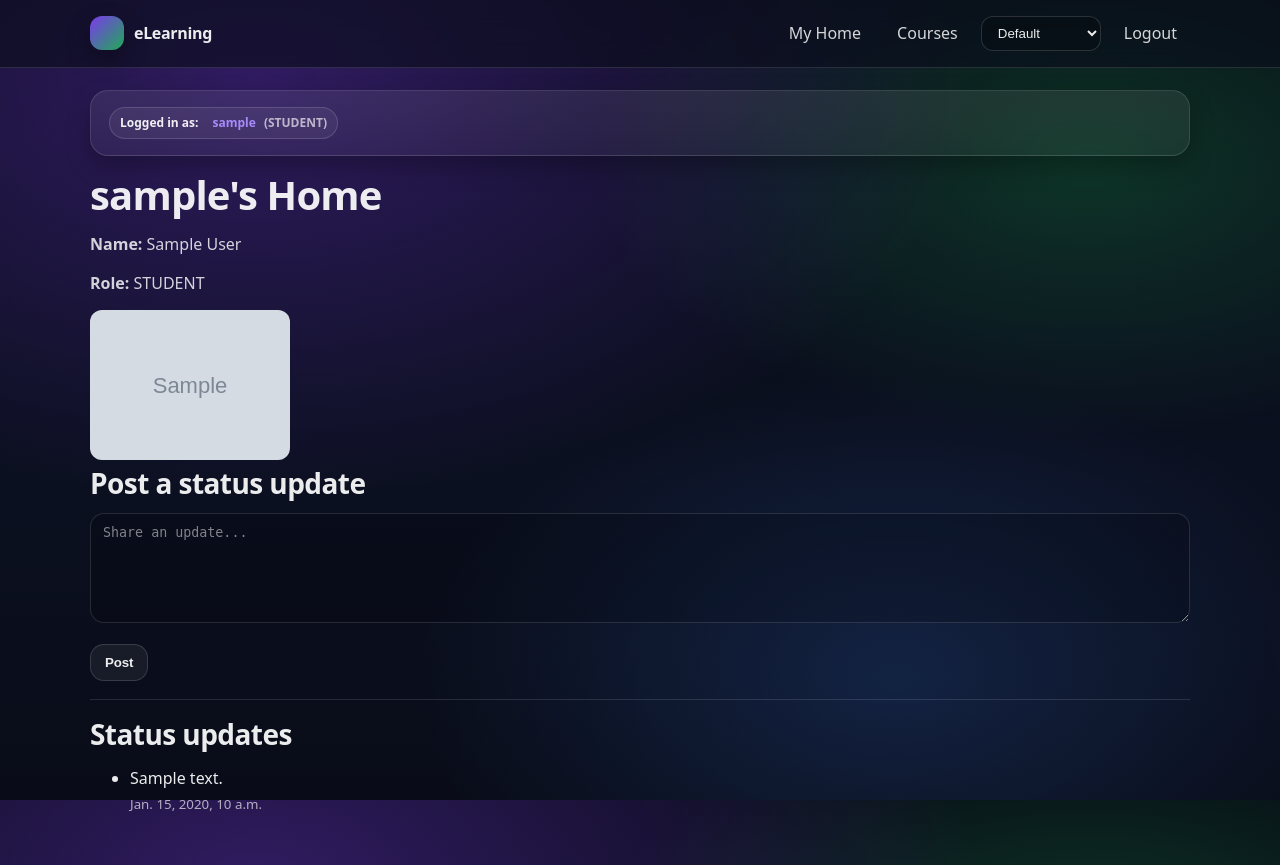
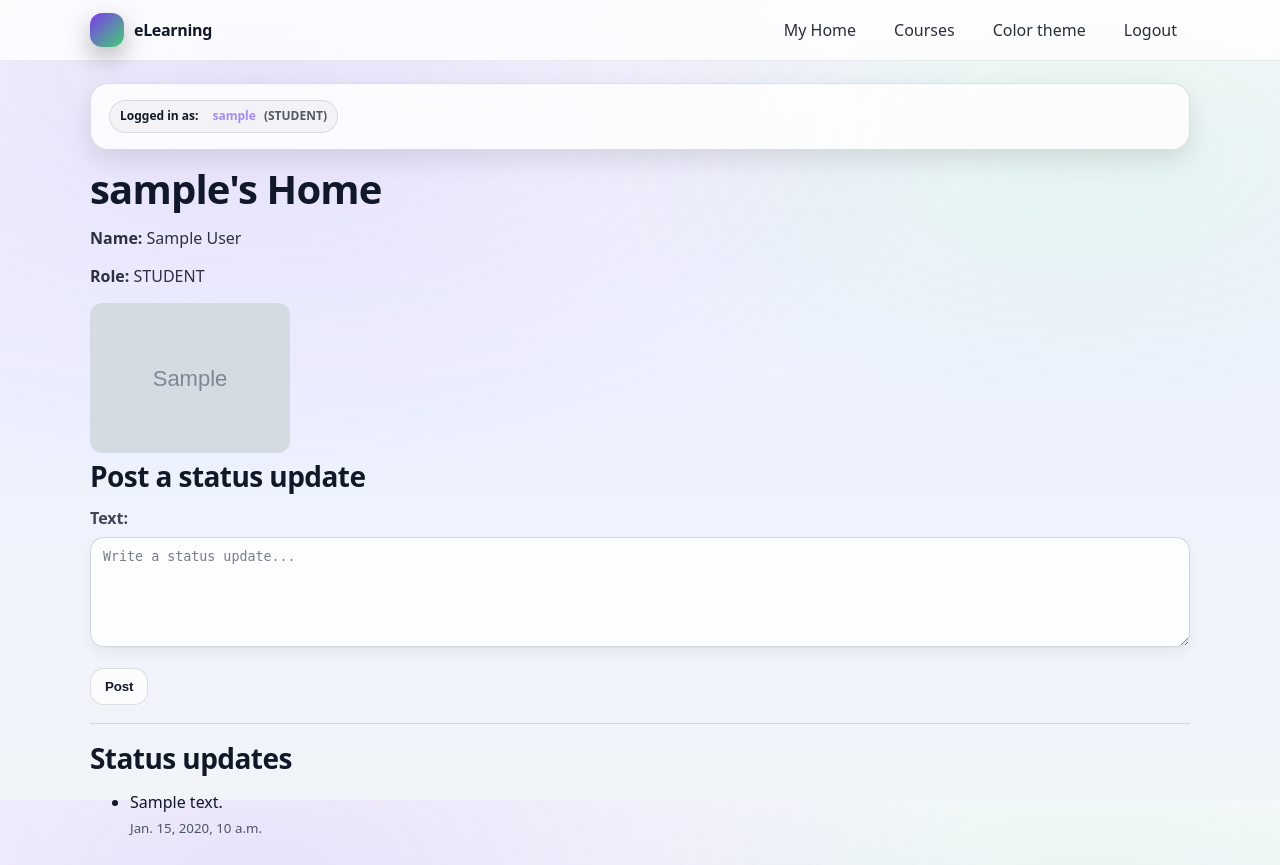
Before and after one commit to Gilkatz2000/eLearning-App-University, a Django app: a page that uses templates/base.html in a window 1280 px wide. Shown: the top 865 px of the page. Run offline with Django 4.2, Linux system fonts and the light colour scheme; a user stored in the database is signed in; tables that the repository leaves empty hold one stand-in row (values such as "Sample post"); grey boxes marked "Sample" are stand-in pictures.

Commit message:
Refactor theme system and navbar UX
- Replaced select-based theme picker with custom dropdown
- Added visual selected state in theme menu
- Improved navbar alignment and layout
- Updated User theme defaults
- Regenerated theme migrations
- Polished templates and CSS styling

```diff
--- a/accounts/forms.py
+++ b/accounts/forms.py
@@ -1,31 +1,45 @@
 from django import forms
-from django.contrib.auth.forms import UserCreationForm, AuthenticationForm
+from django.contrib.auth.forms import UserCreationForm
 
 from .models import User, StatusUpdate
 
 
-class RegisterForm(UserCreationForm):
-    first_name = forms.CharField(required=True, label="First name")
-    last_name = forms.CharField(required=True, label="Last name")
+class CustomUserCreationForm(UserCreationForm):
+    email = forms.EmailField(
+        required=False,
+        label="Email address (optional)",
+    )
 
-    class Meta:
+    class Meta(UserCreationForm.Meta):
         model = User
-        fields = [
-            "username",
-            "first_name",
-            "last_name",
-            "email",
-            "role",
-            "photo",
-            "password1",
-            "password2",
-        ]
+        fields = ("username", "first_name", "last_name", "email", "role", "photo")
+
+    def __init__(self, *args, **kwargs):
+        super().__init__(*args, **kwargs)
+
+        # Make it obvious this is a profile picture, not “documents”
+        self.fields["photo"].label = "Profile photo (optional)"
+        self.fields["photo"].required = False
+        self.fields["photo"].widget.attrs.update(
+            {
+                "accept": "image/*",
+            }
+        )
+
+
+# Keep the old import name working (accounts/views.py tries RegisterForm first)
+RegisterForm = CustomUserCreationForm
+
 
 class StatusUpdateForm(forms.ModelForm):
     class Meta:
         model = StatusUpdate
-        fields = ["text"]
+        fields = ("text",)
         widgets = {
-            "text": forms.Textarea(attrs={"rows": 3, "placeholder": "Share an update..."}),
+            "text": forms.Textarea(
+                attrs={
+                    "rows": 3,
+                    "placeholder": "Write a status update...",
+                }
+            ),
         }
-        labels = {"text": ""}
--- a/accounts/views.py
+++ b/accounts/views.py
@@ -6,8 +6,15 @@ from django.db.models import Q
 from django.shortcuts import render, redirect, get_object_or_404
 from django.views.decorators.http import require_POST
 
-from .forms import RegisterForm, StatusUpdateForm
 from .models import User, StatusUpdate
+
+# Robust import: supports either RegisterForm or CustomUserCreationForm
+try:
+    from .forms import RegisterForm
+except ImportError:
+    from .forms import CustomUserCreationForm as RegisterForm
+
+from .forms import StatusUpdateForm
 
 
 def register_view(request):
--- a/static/css/styles.css
+++ b/static/css/styles.css
@@ -220,20 +220,71 @@ body.theme-light .navbar {
   box-shadow: var(--shadow-sm);
 }
 
+/* ===========================
+   Navbar
+   =========================== */
+
+.navbar {
+  position: sticky;
+  top: 0;
+  z-index: 50;
+  backdrop-filter: blur(14px);
+  background: rgba(10, 14, 28, 0.62);
+  border-bottom: 1px solid var(--border);
+}
+
+body.theme-light .navbar {
+  background: rgba(255,255,255,0.78);
+  border-bottom: 1px solid rgba(0,0,0,0.08);
+}
+
+.navbar-inner {
+  width: min(var(--max), calc(100% - 32px));
+  margin: 0 auto;
+  padding: 12px 0;
+  display: flex;
+  align-items: center;
+  justify-content: space-between;
+  gap: 14px;
+}
+
+.brand {
+  display: flex;
+  align-items: center;
+  gap: 10px;
+  font-weight: 800;
+  letter-spacing: -0.02em;
+  color: var(--text);
+}
+
+.brand-badge {
+  width: 34px;
+  height: 34px;
+  border-radius: 12px;
+  background: linear-gradient(135deg, rgba(124,58,237,1), rgba(34,197,94,0.85));
+  box-shadow: var(--shadow-sm);
+}
+
 .nav-links {
   display: flex;
-  gap: 10px;
+  align-items: center;
+  gap: 12px;
   flex-wrap: wrap;
-  align-items: center;
 }
 
+/* regular nav links */
 .nav-links a {
-  padding: 8px 12px;
+  display: inline-flex;
+  align-items: center;
+  height: 36px;
+  padding: 0 12px;
   border-radius: 12px;
   border: 1px solid transparent;
   color: var(--text);
   opacity: 0.9;
+  white-space: nowrap;
 }
+
 .nav-links a:hover {
   background: rgba(255,255,255,0.06);
   border-color: rgba(255,255,255,0.10);
@@ -246,12 +297,120 @@ body.theme-light .nav-links a:hover {
   border-color: rgba(0,0,0,0.10);
 }
 
-/* Make the theme dropdown look good in nav */
-.nav-links select {
-  width: auto;              /* important for navbar */
-  min-width: 120px;
-  padding: 8px 12px;
+/* ===========================
+   Theme dropdown (no <select>)
+   =========================== */
+
+.theme-menu {
+  position: relative;
+}
+
+/* make summary look like a nav link */
+.theme-trigger {
+  display: inline-flex;
+  align-items: center;
+  height: 36px;
+  padding: 0 12px;
   border-radius: 12px;
+  border: 1px solid transparent;
+  color: var(--text);
+  opacity: 0.9;
+  white-space: nowrap;
+  cursor: pointer;
+  user-select: none;
+}
+
+.theme-trigger:hover {
+  background: rgba(255,255,255,0.06);
+  border-color: rgba(255,255,255,0.10);
+  opacity: 1;
+}
+
+body.theme-light .theme-trigger:hover {
+  background: rgba(0,0,0,0.05);
+  border-color: rgba(0,0,0,0.10);
+}
+
+/* remove default arrow marker */
+.theme-trigger {
+  list-style: none;
+}
+.theme-trigger::-webkit-details-marker {
+  display: none;
+}
+
+/* dropdown container */
+.theme-dropdown {
+  position: absolute;
+  top: 44px;
+  right: 0;
+  min-width: 220px;
+  padding: 10px;
+  border-radius: 14px;
+  border: 1px solid var(--border);
+  background: rgba(20, 25, 45, 0.96);
+  box-shadow: var(--shadow-sm);
+  z-index: 100;
+}
+
+body.theme-light .theme-dropdown {
+  background: rgba(255,255,255,0.98);
+  border-color: rgba(0,0,0,0.12);
+}
+
+/* list layout */
+.theme-list {
+  display: grid;
+  gap: 6px;
+  margin: 0;
+}
+
+/* buttons as menu items */
+.theme-option {
+  appearance: none;
+  width: 100%;
+  border: 1px solid transparent;
+  background: rgba(255,255,255,0.06);
+  color: var(--text);
+  padding: 10px 12px;
+  border-radius: 12px;
+  cursor: pointer;
+  display: flex;
+  align-items: center;
+  justify-content: space-between;
+  text-align: left;
+}
+
+body.theme-light .theme-option {
+  background: rgba(0,0,0,0.03);
+  border-color: rgba(0,0,0,0.06);
+  color: var(--text);
+}
+
+.theme-option:hover {
+  border-color: rgba(255,255,255,0.14);
+  background: rgba(255,255,255,0.09);
+}
+
+body.theme-light .theme-option:hover {
+  background: rgba(0,0,0,0.05);
+  border-color: rgba(0,0,0,0.10);
+}
+
+/* selected item */
+.theme-option.is-selected {
+  border-color: rgba(167, 139, 250, 0.40);
+  background: rgba(124, 58, 237, 0.18);
+}
+
+body.theme-light .theme-option.is-selected {
+  border-color: rgba(124, 58, 237, 0.28);
+  background: rgba(124, 58, 237, 0.10);
+}
+
+.theme-check {
+  font-weight: 900;
+  opacity: 0.95;
 }
 
 /* ===========================
--- a/templates/accounts/register.html
+++ b/templates/accounts/register.html
@@ -1,3 +1,8 @@
+{% extends "base.html" %}
+
+{% block title %}Register{% endblock %}
+
+{% block content %}
 <h1>Register</h1>
 
 <p>Please create your account. Your <strong>first and last name</strong> will be shown on your profile.</p>
@@ -9,3 +14,4 @@
 </form>
 
 <p>Already have an account? <a href="{% url 'login' %}">Login</a></p>
+{% endblock %}
--- a/templates/base.html
+++ b/templates/base.html
@@ -4,13 +4,16 @@
     <meta charset="UTF-8" />
     <meta name="viewport" content="width=device-width, initial-scale=1" />
     <title>{% block title %}eLearning{% endblock %}</title>
+
     {% load static %}
     <link rel="stylesheet" href="{% static 'css/styles.css' %}">
 </head>
-<body class="{% if user.is_authenticated %}theme-{{ user.theme }}{% else %}theme-default{% endif %}">
+
+<body class="{% if user.is_authenticated %}theme-{{ user.theme }}{% else %}theme-light{% endif %}">
 
 <header class="navbar">
     <div class="navbar-inner">
+
         <a class="brand" href="{% url 'course_list' %}">
             <span class="brand-badge" aria-hidden="true"></span>
             eLearning
@@ -18,54 +21,85 @@
 
         <nav class="nav-links">
             {% if user.is_authenticated %}
+
                 <a href="{% url 'user_home' user.username %}">My Home</a>
                 <a href="{% url 'course_list' %}">Courses</a>
 
                 {% if user.role == "TEACHER" %}
+                    <a href="{% url 'create_course' %}">Create Course</a>
                     <a href="{% url 'teacher_search' %}">Search Users</a>
                 {% endif %}
 
-          <!-- THEME SELECTOR ADDED HERE -->
-          <form method="post" action="{% url 'change_theme' %}" style="display:inline;">
+                <!-- Color theme (1 click opens menu, selected clearly shown) -->
+                <details class="theme-menu">
+                    <summary class="theme-trigger">Color theme</summary>
+
+                    <form method="post" action="{% url 'change_theme' %}" class="theme-dropdown">
                         {% csrf_token %}
-            <select name="theme" onchange="this.form.submit()">
+
+                        <div class="theme-list" role="menu" aria-label="Color theme">
                             {% for value, label in user.Themes.choices %}
-                <option value="{{ value }}" {% if user.theme == value %}selected{% endif %}>
-                  {{ label }}
-                </option>
+                                <button
+                                    type="submit"
+                                    name="theme"
+                                    value="{{ value }}"
+                                    class="theme-option {% if user.theme == value %}is-selected{% endif %}"
+                                    role="menuitem"
+                                    {% if user.theme == value %}aria-current="true"{% endif %}
+                                >
+                                    <span class="theme-option-label">{{ label }}</span>
+                                    {% if user.theme == value %}
+                                        <span class="theme-check" aria-hidden="true">✓</span>
+                                    {% endif %}
+                                </button>
                             {% endfor %}
-            </select>
+                        </div>
                     </form>
+                </details>
 
                 <a href="{% url 'logout' %}">Logout</a>
+
             {% else %}
                 <a href="{% url 'login' %}">Login</a>
             {% endif %}
         </nav>
+
     </div>
 </header>
 
 <main class="container">
+
     {% if user.is_authenticated %}
         <div class="card" style="margin-bottom: 16px;">
             <div class="card-body">
                 <span class="badge">
                     Logged in as:
                     <strong style="margin-left:6px;">
-              <a href="{% url 'user_home' user.username %}">{{ user.username }}</a>
+                        <a href="{% url 'user_home' user.username %}">
+                            {{ user.username }}
+                        </a>
                     </strong>
-            <span style="opacity:.7;">({{ user.role }})</span>
+                    <span style="opacity:.7;">
+                        ({{ user.role }})
+                    </span>
                 </span>
             </div>
         </div>
     {% endif %}
 
-    {# Django messages (if you use them) #}
     {% if messages %}
         <div class="stack" style="margin-bottom: 16px;">
             {% for message in messages %}
                 <div class="alert
-            {% if message.tags == 'success' %}success{% elif message.tags == 'error' %}danger{% elif message.tags == 'warning' %}warn{% else %}info{% endif %}">
+                    {% if message.tags == 'success' %}
+                        success
+                    {% elif message.tags == 'error' %}
+                        danger
+                    {% elif message.tags == 'warning' %}
+                        warn
+                    {% else %}
+                        info
+                    {% endif %}">
                     {{ message }}
                 </div>
             {% endfor %}
@@ -73,7 +107,11 @@
     {% endif %}
 
     {% block content %}{% endblock %}
-    <div class="footer">© {{ now|date:"Y" }} eLearning</div>
+
+    <div class="footer">
+        © {{ now|date:"Y" }} eLearning
+    </div>
+
 </main>
 
 </body>
--- a/templates/courses/course_list.html
+++ b/templates/courses/course_list.html
@@ -9,8 +9,10 @@
   {% for c in courses %}
     <li>
       <a href="{% url 'course_detail' c.id %}">{{ c.title }}</a>
-      (Teacher: <a href="{% url 'user_home' c.teacher.username %}">{{ c.teacher.username }}</a>)
-
+      (Teacher:
+      <a href="{% url 'user_home' c.teacher.username %}">
+        {{ c.teacher.username }}
+      </a>)
     </li>
   {% empty %}
     <li>No courses yet.</li>
--- a/templates/notifications/list.html
+++ b/templates/notifications/list.html
@@ -1,3 +1,8 @@
+{% extends "base.html" %}
+
+{% block title %}Login{% endblock %}
+
+{% block content %}
 <h1>Notifications</h1>
 
 {% if notifications %}
```
Also changed, not shown: accounts/models.py (+8 -4 lines), templates/courses/create_course.html (+9 -1 lines), templates/courses/teacher_course_feedback.html (+28 -6 lines), templates/courses/upload_material.html (+9 -1 lines), accounts/migrations/0004_alter_user_theme.py (added). Lines whose indentation alone changed are shown as unchanged.
